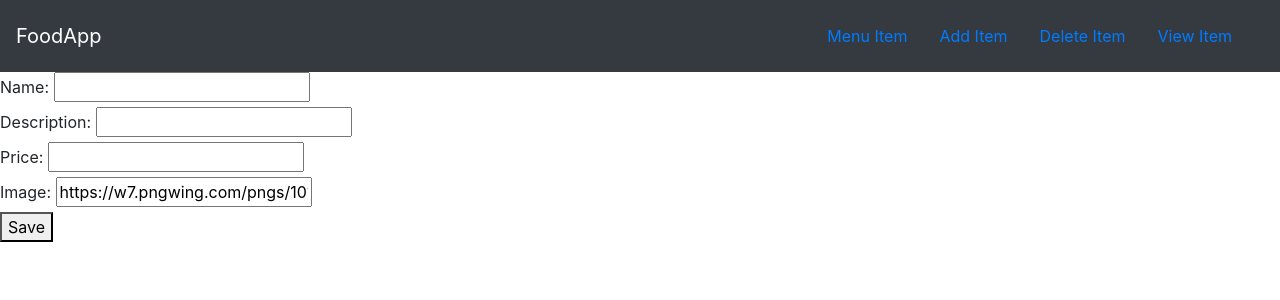
After one commit to tmpoe/django-course, a Django app: page /food/add in a window 1280 px wide. The commit adds this page. Shown: the top 300 px of the page. Run offline with Django 5.2, Linux system fonts and the light colour scheme.

Commit message:
Finish section 8

```diff
--- /dev/null
+++ b/food-site/mysite/food/forms.py
@@ -0,0 +1,8 @@
+from django import forms
+from .models import Item
+
+
+class ItemForm(forms.ModelForm):
+    class Meta:
+        model = Item
+        fields = ['name', 'description', 'price', 'image']
--- a/food-site/mysite/food/static/food/style.css
+++ /dev/null
@@ -1,3 +0,0 @@
-body {
-    background-color: green;
-}
--- a/food-site/mysite/food/templates/food/base.html
+++ b/food-site/mysite/food/templates/food/base.html
@@ -1,18 +1,23 @@
 {% load static %}
 <!DOCTYPE html>
 <html lang="en">
+
 <head>
     <title>Document</title>
-    <link rel="stylesheet" href="https://cdn.jsdelivr.net/npm/bootstrap@4.4.1/dist/css/bootstrap.min.css" integrity="sha384-Vkoo8x4CGsO3+Hhxv8T/Q5PaXtkKtu6ug5TOeNV6gBiFeWPGFN9MuhOf23Q9Ifjh" crossorigin="anonymous">
-    <script src="https://cdn.jsdelivr.net/npm/bootstrap@4.4.1/dist/js/bootstrap.min.js" integrity="sha384-wfSDF2E50Y2D1uUdj0O3uMBJnjuUD4Ih7YwaYd1iqfktj0Uod8GCExl3Og8ifwB6" crossorigin="anonymous"></script>
+    <link rel="stylesheet" href="https://cdn.jsdelivr.net/npm/bootstrap@4.4.1/dist/css/bootstrap.min.css"
+        integrity="sha384-Vkoo8x4CGsO3+Hhxv8T/Q5PaXtkKtu6ug5TOeNV6gBiFeWPGFN9MuhOf23Q9Ifjh" crossorigin="anonymous">
+    <script src="https://cdn.jsdelivr.net/npm/bootstrap@4.4.1/dist/js/bootstrap.min.js"
+        integrity="sha384-wfSDF2E50Y2D1uUdj0O3uMBJnjuUD4Ih7YwaYd1iqfktj0Uod8GCExl3Og8ifwB6"
+        crossorigin="anonymous"></script>
     <link rel="stylesheet" href="{% static 'food/style.css' %}">
 </head>
+
 <body>
     <nav class="navbar navbar-dark bg-dark">
-        <a href="#" class="navbar-brand">FoodApp</a>
+        <a href="{% url 'food:index' %}" class="navbar-brand">FoodApp</a>
         <div class="navbar">
             <a class="nav-item nav-link" href="#">Menu Item</a>
-            <a class="nav-item nav-link" href="#">Add Item</a>
+            <a class="nav-item nav-link" href="{% url 'food:add_item' %}">Add Item</a>
             <a class="nav-item nav-link" href="#">Delete Item</a>
             <a class="nav-item nav-link" href="#">View Item</a>
         </div>
@@ -20,4 +25,5 @@
     {% block body %}
     {% endblock %}
 </body>
+
 </html>
--- /dev/null
+++ b/food-site/mysite/food/templates/food/item_form.html
@@ -0,0 +1,9 @@
+{% extends 'food/base.html' %}
+
+{% block body %}
+<form method="POST">
+    {% csrf_token %}
+    {{ form }}
+    <button type="submit">Save</button>
+</form>
+{% endblock %}
--- a/food-site/mysite/food/urls.py
+++ b/food-site/mysite/food/urls.py
@@ -6,4 +6,7 @@ app_name = 'food'
 urlpatterns = [
     path('', views.index, name='index'),
     path('<int:item_id>/', views.item, name='item'),
+    path('add', views.add_item, name='add_item'),
+    path('edit/<int:item_id>/', views.edit_item, name='edit_item'),
+    path('delete/<int:item_id>/', views.delete_item, name='delete_item')
 ]
--- a/food-site/mysite/food/views.py
+++ b/food-site/mysite/food/views.py
@@ -1,6 +1,7 @@
-from django.shortcuts import get_object_or_404
+from django.shortcuts import get_object_or_404, redirect
 from django.shortcuts import render
 from .models import Item
+from .forms import ItemForm
 
 
 # Create your views here.
@@ -11,6 +12,34 @@ def index(request):
     }
     return render(request,'food/index.html', context)
 
-def item(request, item_id):
+def item(request, item_id: int):
     item = get_object_or_404(Item, pk=item_id)
     return render(request, 'food/item.html', {'item': item})
+
+def add_item(request):
+    form = ItemForm(request.POST or None)
+
+    if form.is_valid():
+        form.save()
+        return redirect('food:index')
+
+    return render(request, 'food/item_form.html', {'form': form})
+
+def edit_item(request, item_id: int):
+    item = Item.objects.get(id=item_id)
+    form = ItemForm(request.POST or None, instance=item)
+
+    if form.is_valid():
+        form.save()
+        return redirect('food:index')
+
+    return render(request, 'food/item_form.html', {'form': form})
+
+def delete_item(request, item_id: int):
+    item = Item.objects.get(id=item_id)
+
+    if request.method == 'POST':
+        item.delete()
+        return redirect('food:index')
+
+    return render(request, 'food/item_delete.html', {'item': item})
```
Also changed, not shown: food-site/mysite/food/templates/food/item.html (+6 -2 lines), food-site/mysite/food/templates/food/item_delete.html (added, +11 -0 lines).
